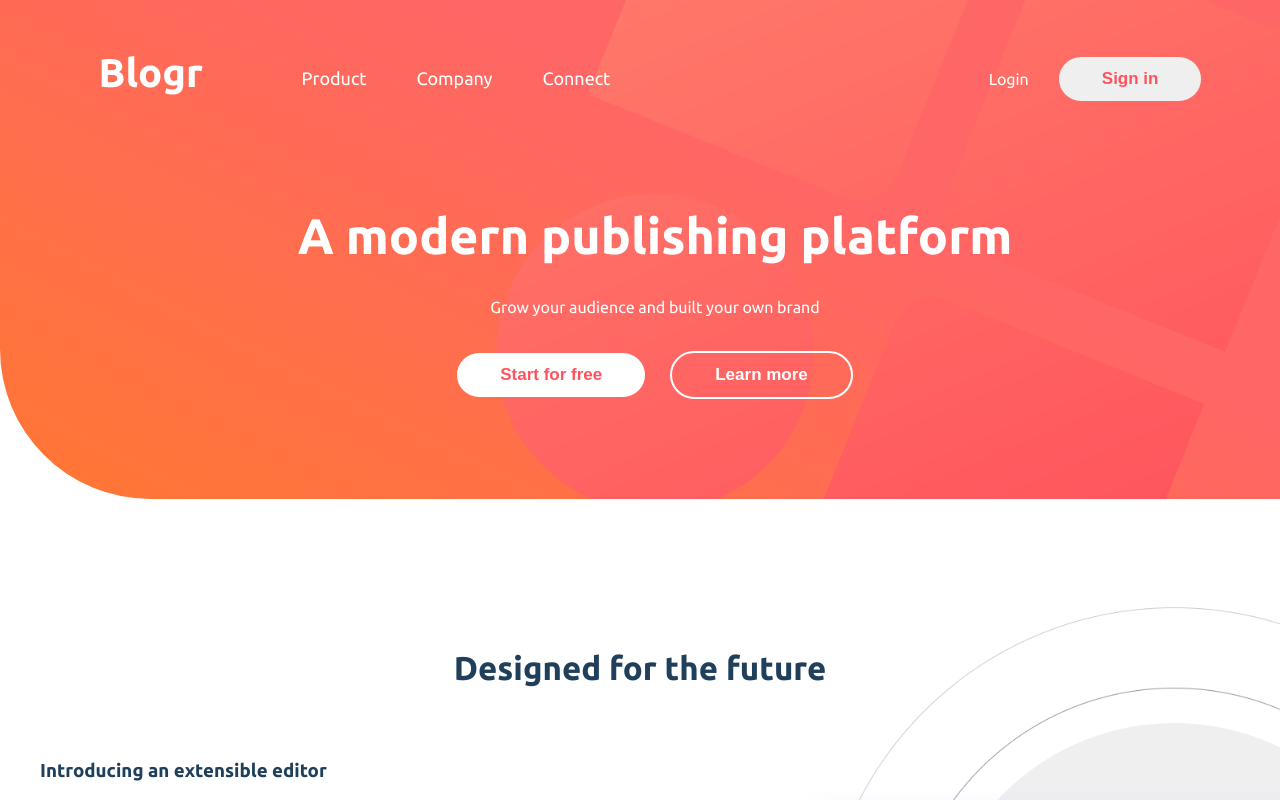
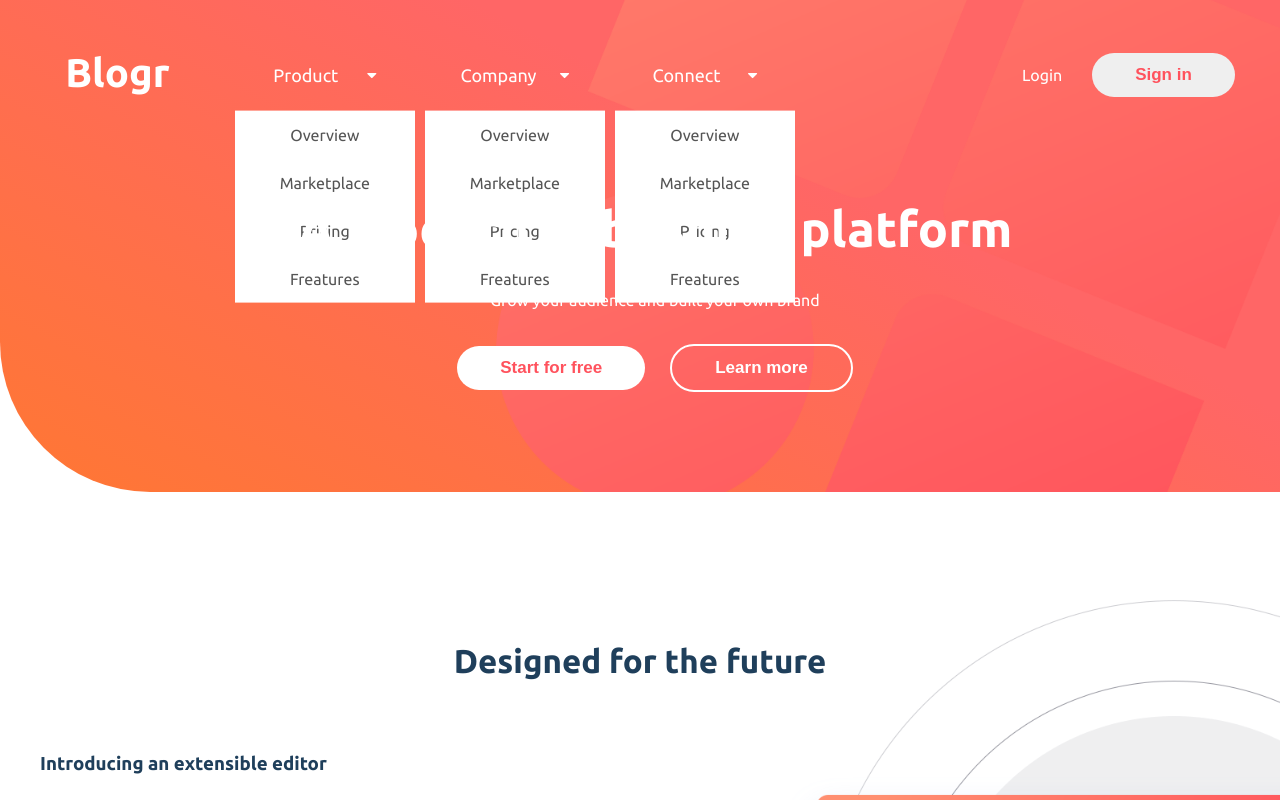
Before and after one commit to tina234/blogr, a Vue app: page / in a window 1280 px wide. Shown: the top 800 px of the page. Built offline with nearby package versions, Linux system fonts and the light colour scheme.

Commit message:
added dropdown

```diff
--- a/public/index.html
+++ b/public/index.html
@@ -7,6 +7,7 @@
     <link rel="icon" href="<%= BASE_URL %>favicon.ico">
     <link rel="preconnect" href="https://fonts.gstatic.com">
     <link href="https://fonts.googleapis.com/css2?family=Ubuntu:wght@400;500;700&display=swap" rel="stylesheet">
+    <link rel="stylesheet" href="https://cdnjs.cloudflare.com/ajax/libs/font-awesome/4.7.0/css/font-awesome.min.css">
     <title><%= htmlWebpackPlugin.options.title %></title>
   </head>
   <body>
--- a/src/components/Header.vue
+++ b/src/components/Header.vue
@@ -5,9 +5,40 @@
             <h2>Blogr</h2>
             <div class="navbar-items">
                 <div class="nav-left">
-                    <p>Product</p>
-                    <p>Company</p>
-                    <p>Connect</p>
+                    <div class="menu-item">
+                        <span>Product</span>
+                        <i class="fa fa-caret-down" aria-hidden="true"></i>
+
+                        <div class="dropdown-list">
+                            <div class="drop-item">Overview</div>
+                            <div class="drop-item">Marketplace</div>
+                            <div class="drop-item">Pricing</div>
+                            <div class="drop-item">Freatures</div>
+                        </div>
+                    </div>
+
+                    <div class="menu-item">
+                        <span>Company</span>
+                        <i class="fa fa-caret-down" aria-hidden="true"></i>
+
+                        <div class="dropdown-list">
+                            <div class="drop-item">Overview</div>
+                            <div class="drop-item">Marketplace</div>
+                            <div class="drop-item">Pricing</div>
+                            <div class="drop-item">Freatures</div>
+                        </div>
+                    </div>
+                    <div class="menu-item">
+                        <span>Connect</span>
+                        <i class="fa fa-caret-down" aria-hidden="true"></i>
+
+                        <div class="dropdown-list">
+                            <div class="drop-item">Overview</div>
+                            <div class="drop-item">Marketplace</div>
+                            <div class="drop-item">Pricing</div>
+                            <div class="drop-item">Freatures</div>
+                        </div>
+                    </div>
                 </div>
                 <div class="nav-right">
                     <p>Login</p>
--- a/src/scss/header.scss
+++ b/src/scss/header.scss
@@ -32,7 +32,7 @@ body {
     .nav-bar {
         display: flex;
         justify-content: space-evenly;
-        max-width: 1300px;
+        max-width: 1440px;
         width: 100%;
         margin: 0 auto;
         padding-top: 50px;
@@ -49,16 +49,51 @@ body {
         .navbar-items {
             display: flex;
             width: 100%;
-            max-width: 900px;
+            max-width: 1000px;
             justify-content: space-between;
 
             .nav-left {
                 display: flex;
+                align-items: center;
 
-                p {
-                    padding-right: 50px;
-                    font-size: 18px;
-                    color: $Light-gray;
+                .menu-item {
+                    padding: 12px 30px;
+                    display: flex;
+                    align-items: center;
+                    position: relative;
+                    width: 120px;
+                    justify-content: space-around;
+                    margin-right: 10px;
+
+                    span {
+                        font-size: 18px;
+                        color: $Light-gray;
+                        padding-right: 12px;
+                    }
+
+                    i {
+                        color: $Light-gray;
+                        transition: 0.3s;
+
+                        &:hover {
+                            font-size: 23px;
+                        }
+                    }
+
+                    .dropdown-list {
+                        background-color: #fff;
+                        position: absolute;
+                        top: 0;
+                        left: 0;
+                        width: 100%;
+                        transform: translate(0, 30%);
+
+                        .drop-item {
+                            text-align: center;
+                            padding: 15px 0px;
+                            color: #555;
+                        }
+                    }
                 }
             }
 
@@ -70,6 +105,8 @@ body {
                     padding-right: 30px;
                     color: $Light-gray;
                 }
+
+
 
                 button {
                     outline: none;
```
